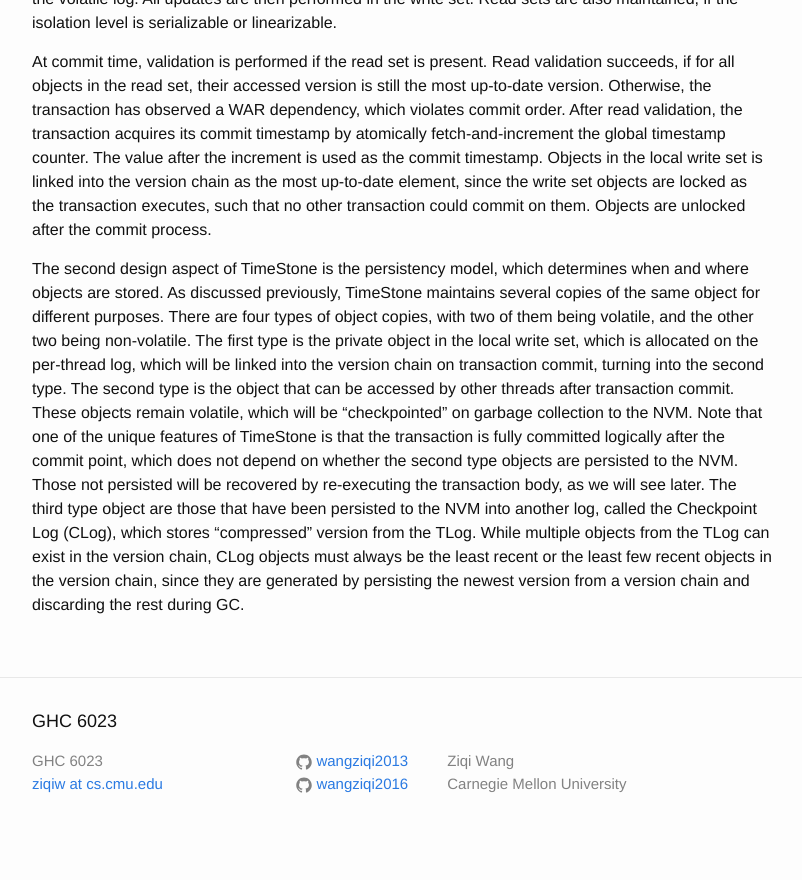
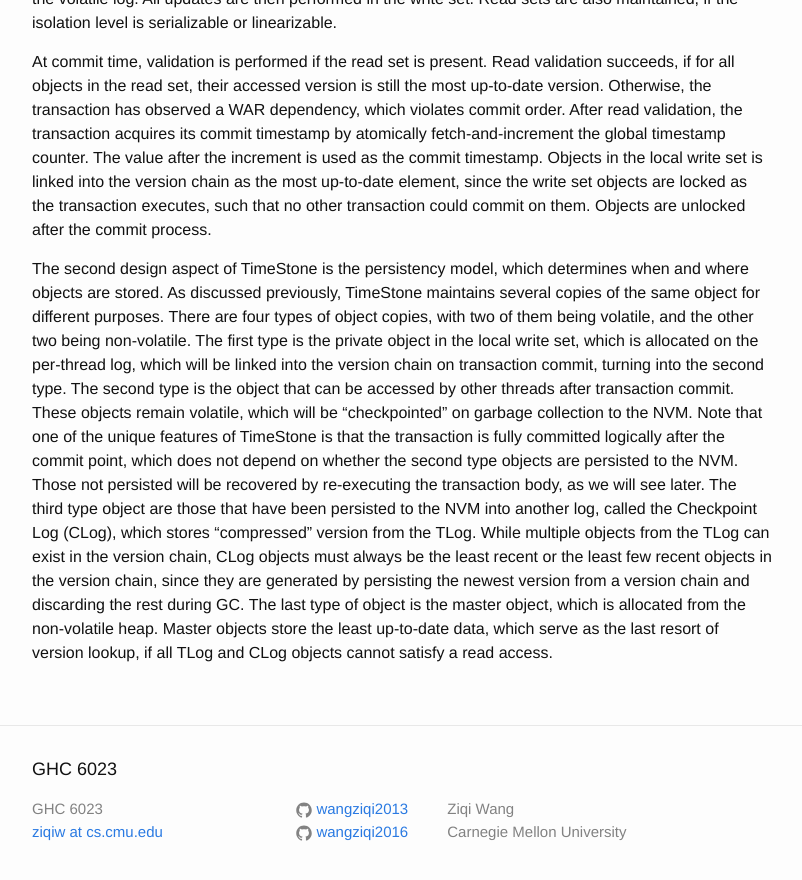
Before and after one commit to wangziqi2013/wangziqi2013.github.io, a Jekyll site: the page built from _posts/2020-08-24-timestone.markdown, in a window 1280 px wide and 900 px high, scrolled down 1420 px. Shown: the top 880 px of the window, without its empty margins (238-1040 px from the left). Built offline with Jekyll 4.4.1, drawn with Linux system fonts in a browser that asks for light colours; before the commit the page ends 2275 px from its top, so only the background shows below that.

Commit message:
Adding fourth type

```diff
--- a/_posts/2020-08-24-timestone.markdown
+++ b/_posts/2020-08-24-timestone.markdown
@@ -76,3 +76,6 @@ The third type object are those that have been persisted to the NVM into another
 which stores "compressed" version from the TLog. While multiple objects from the TLog can exist in the version chain,
 CLog objects must always be the least recent or the least few recent objects in the version chain, since they are
 generated by persisting the newest version from a version chain and discarding the rest during GC.
+The last type of object is the master object, which is allocated from the non-volatile heap. Master objects store the
+least up-to-date data, which serve as the last resort of version lookup, if all TLog and CLog objects cannot satisfy
+a read access.
```
